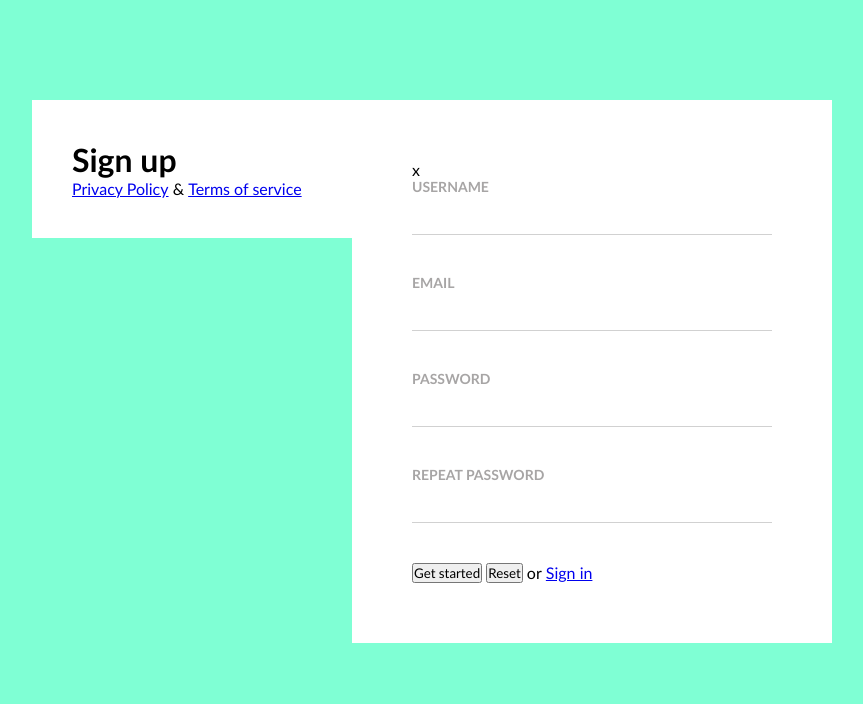
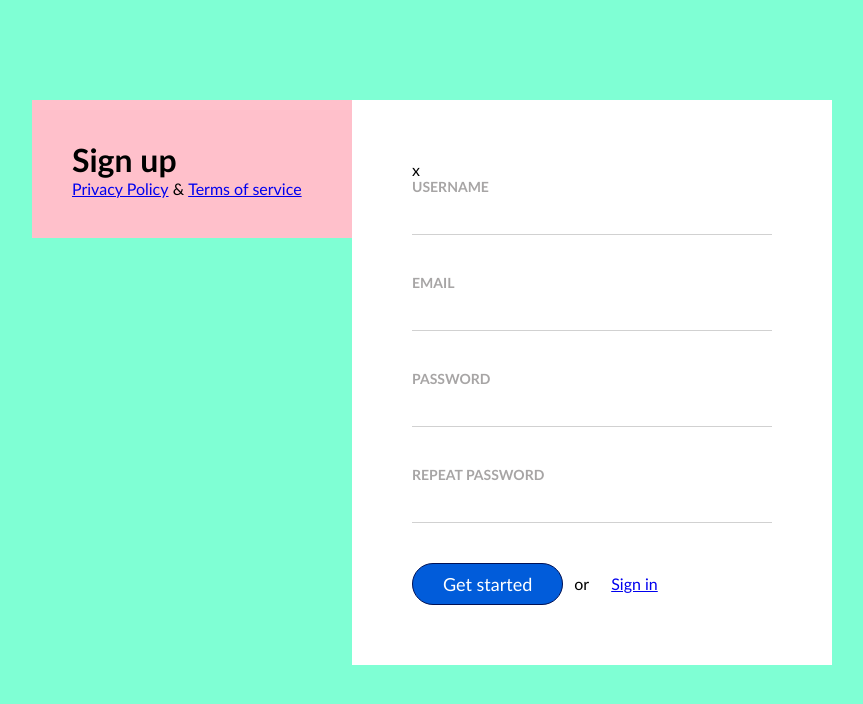
Before and after one commit to mantasram/5-sign-up, a plain HTML site: page index.html in a window 1280 px wide. Shown: the whole page, without its empty margins (208-1071 px from the left). Drawn offline with Linux system fonts and the light colour scheme.

Commit message:
from style

```diff
--- a/css/main.css
+++ b/css/main.css
@@ -14,8 +14,7 @@ body { background-color: aquamarine;
 .container {
     display: inline-block;
     width: 800px;
-    margin-left: calc((100% - 800px)/2);
-    margin-top: 100px;
+    margin: 100px calc((100% - 800px)/2) 0;
 
 }
 
@@ -23,7 +22,7 @@ body { background-color: aquamarine;
     width: 40%;
     padding: 40px;
     float: left;
-    background-color: white;
+    background-color: pink;
 
 }
 
@@ -99,13 +98,27 @@ input {
 }
 
 button {
+background-color: #015cda;
+border: 1px solid #015;
+color: white;
+padding: 10px 30px 10px 30px;
+font-size: 18px;
+line-height: 20px;
+border-radius: 21px;
+float: left;
 
 }
 
-.form-row > span {
+.form_row > span {
+    float: left;
+    padding: 11px;
+    line-height: 20px;
 
 }
 
-.form-row > {
+.form_row > a {
+    float: left;
+    padding: 11px;
+    line-height: 20px;
 
 }
--- a/index.html
+++ b/index.html
@@ -26,25 +26,25 @@
 
 
             <div class="form_row">
-                    <label for="">Username</label>
-                    <input type="text">
+                <label for="username">Username</label>
+                <input id="username" type="text" required>
                     </div>
             <div class="form_row">
-                        <label for="">Email</label>
-                        <input type="email">
+                <label for="email">Email</label>
+                <input id="email" type="email" required>
                         </div>
             <div class="form_row">
-                            <label for="">Password</label>
-                            <input type="password">
+                <label for="pass">Password</label>
+                <input id="pass" type="password" required>
                         </div>
                 <div class="form_row">
-                                <label for="">Repeat Password</label>
-                                <input type="password">
+               <label for="repass">Repeat Password</label>
+               <input id="repass" type="password" required>
                                 </div>
 
                                 <div class="form_row">
                                    <button type="submit">Get started</button>
-                                   <button type="reset">Reset</button>
+
                                    <span>or</span>
                                    <a href="#">Sign in</a>
                                     </div>
```
Lines whose indentation alone changed are shown as unchanged.
